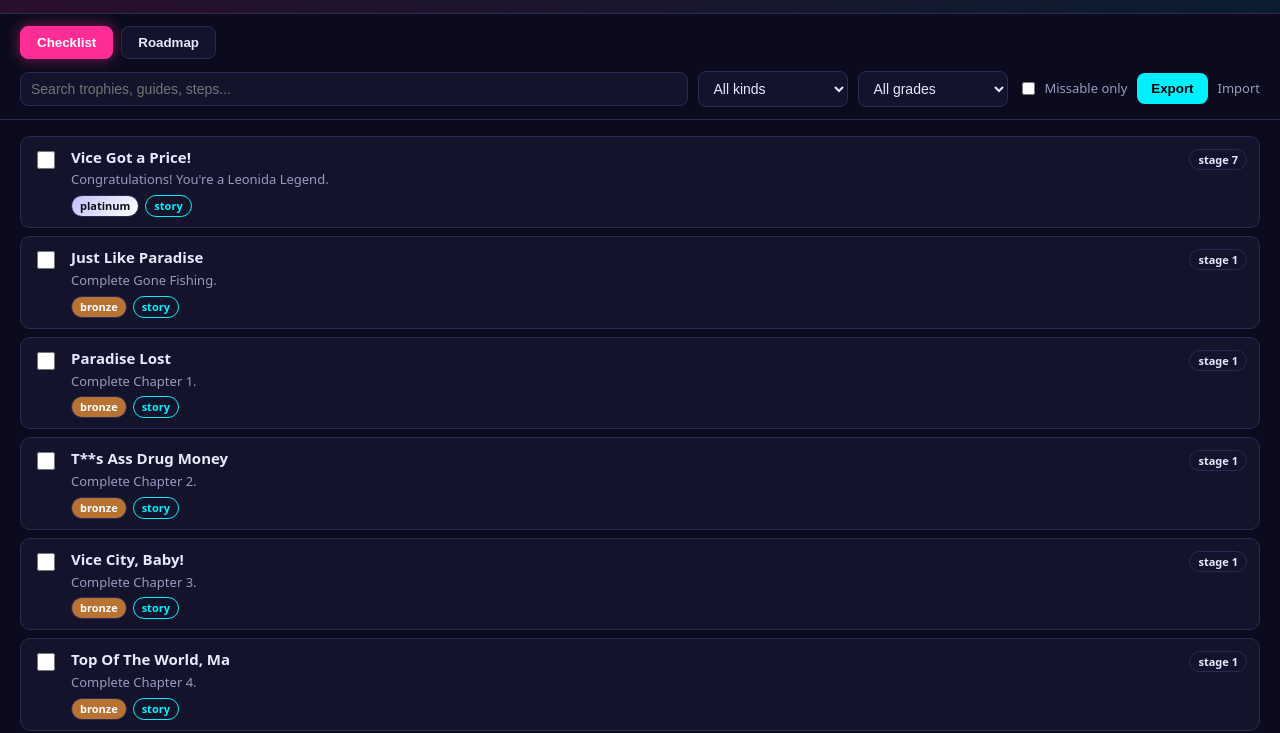
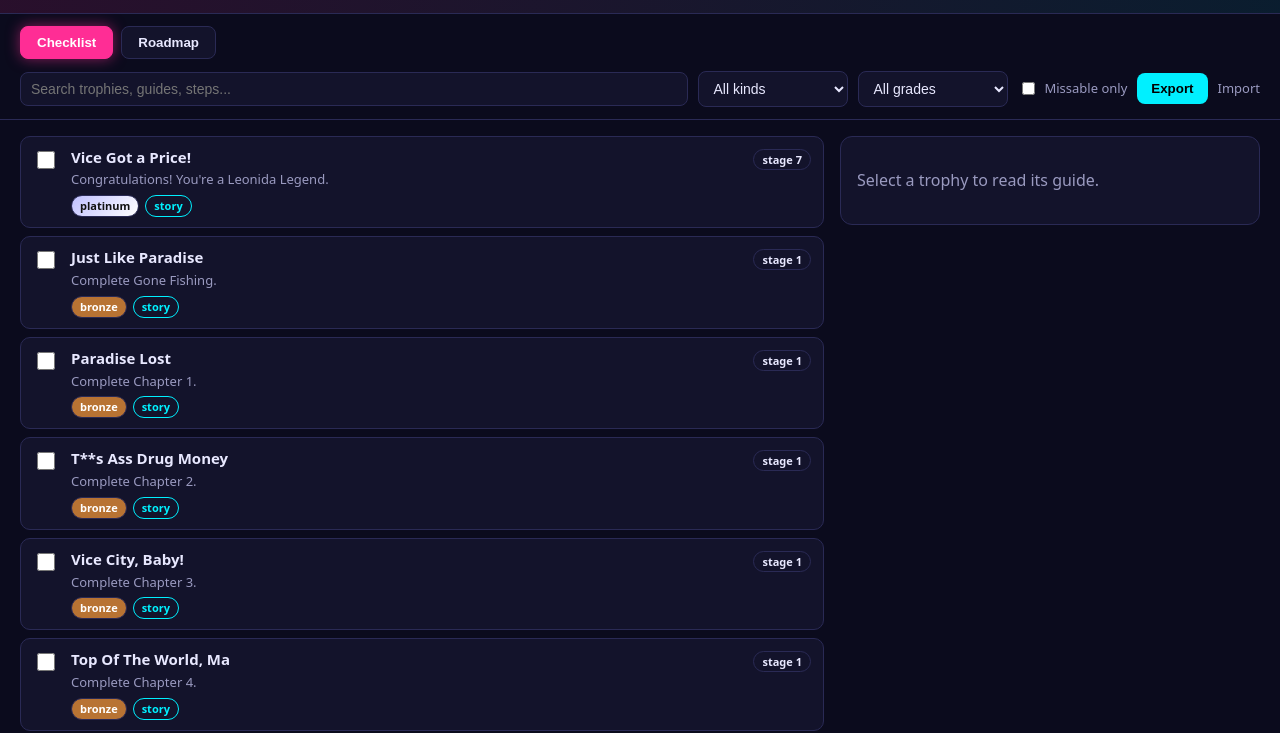
Before and after one commit to Rizkijack/gta6-trophy-guide-01, a plain HTML site: page app/index.html in a window 1280 px wide. Shown: the part 72-805 px from the top of the page. Drawn offline with Linux system fonts and the light colour scheme.

Commit message:
Desktop two-column checklist layout: sticky guide panel beside the list

```diff
--- a/app/style.css
+++ b/app/style.css
@@ -53,6 +53,12 @@ header {
 main { padding: 16px 20px; }
 .view { display: none; }
 .view.active { display: block; }
+#view-checklist.view.active {
+  display: grid;
+  grid-template-columns: minmax(0, 1fr) 420px;
+  gap: 16px;
+  align-items: start;
+}
 .list { display: grid; gap: 8px; }
 .card {
   background: var(--panel); border: 1px solid var(--border); border-radius: 10px;
@@ -103,6 +109,6 @@ main { padding: 16px 20px; }
 .roadmap-stage li { margin: 4px 0; }
 @media (max-width: 900px) {
   main { display: block; }
-  #view-checklist { display: block; }
+  #view-checklist.view.active { display: block; }
   .detail { position: static; max-height: none; }
 }
```
